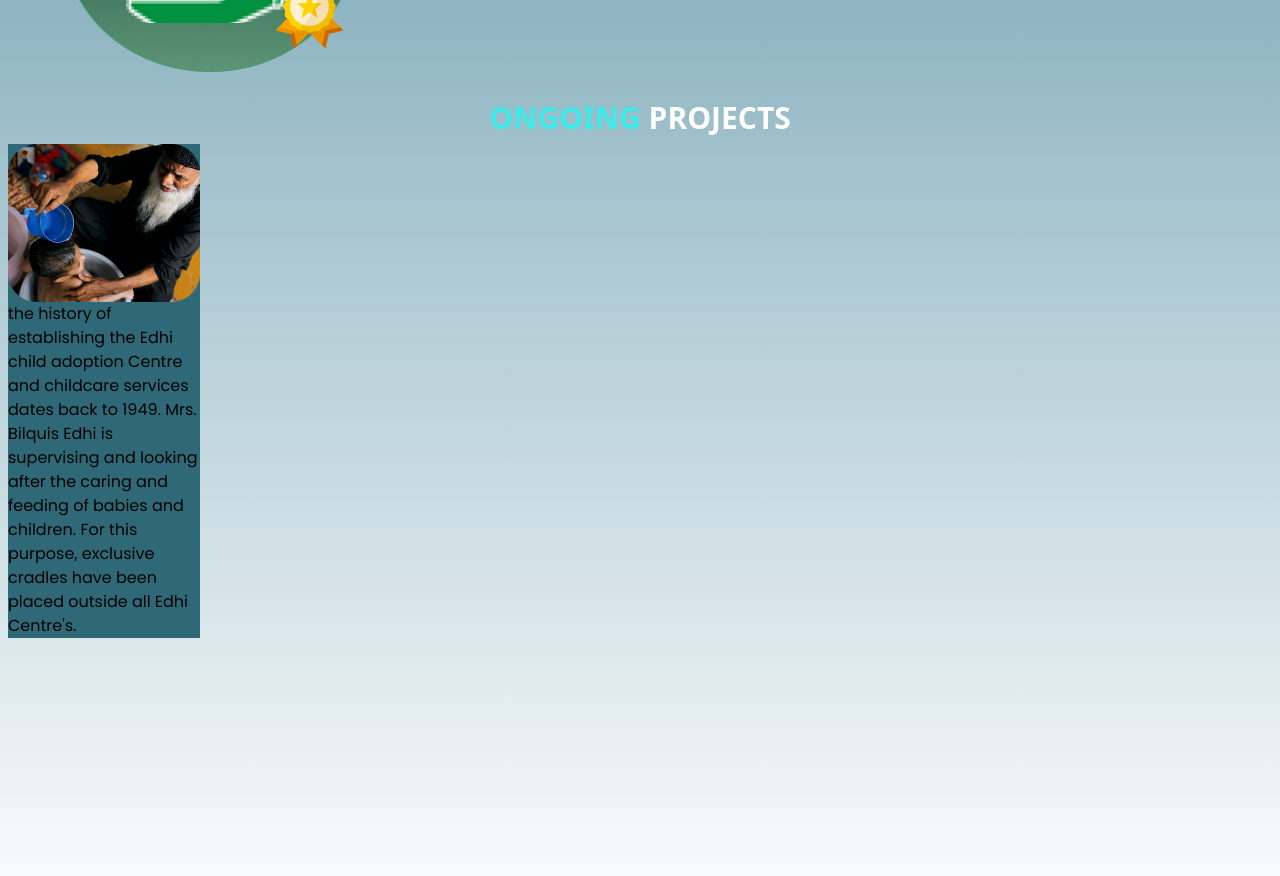
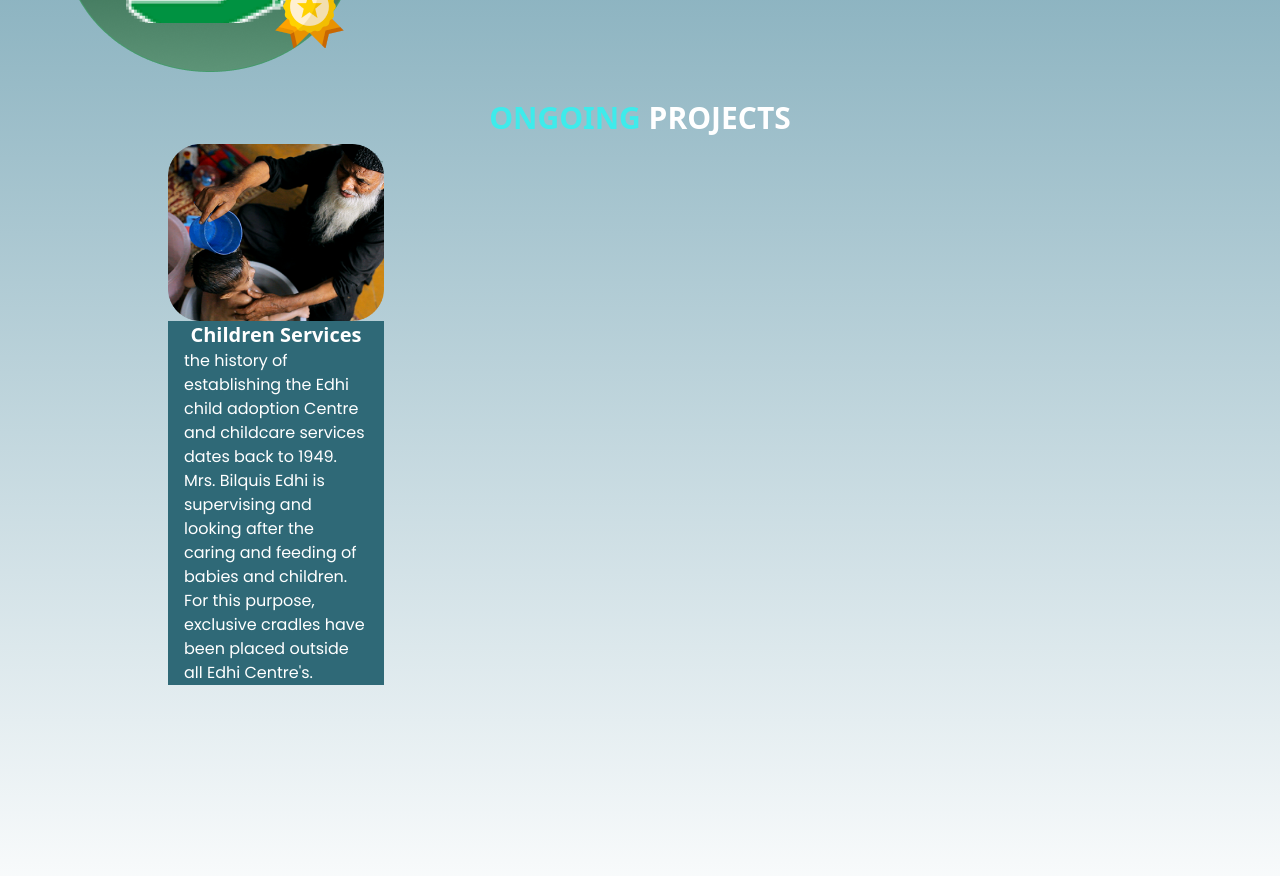
Before and after one commit to Arayanmemon/ngo-website, a React app: page /ngoprofile in a window 1280 px wide. Shown: the part 420-1296 px from the top of the page. Built offline with nearby package versions, Linux system fonts and the light colour scheme; the HTML template or start-up script is replaced by a standard one.

Commit message:
ngoprofile cards not done

```diff
--- a/src/pages/NGOProfile.jsx
+++ b/src/pages/NGOProfile.jsx
@@ -36,22 +36,30 @@
         </div>
 
         <div className="w-full mt-[25vh]">
-          <h1 className="text-center font-bold text-3xl text-white"> <span className="text-[#3EEBEB]">ONGOING</span> PROJECTS</h1>
+          <h1 className="text-center font-bold text-3xl text-white">
+            {" "}
+            <span className="text-[#3EEBEB]">ONGOING</span> PROJECTS
+          </h1>
 
-          <div className="grid grid-cols-3 gap-4 mx-auto">
-
-              <div className="body w-2/4 p-2 flex flex-col">
-                        <div className="bg-[#2F6977]">
-                        <img src={Edhi2} alt="" />
-                            <p>
-                            the history of establishing the Edhi child adoption Centre and childcare services dates back to 1949. Mrs. Bilquis Edhi is supervising and looking after the caring and feeding of babies and children. For this purpose, exclusive cradles have been placed outside all Edhi Centre's.
-                            </p>
-                        </div>
+          <div className="w-3/4 grid grid-cols-3 gap-4 px-auto mx-auto">
+            <div className="body w-3/4  p-2 relative">
+              <div className=" rounded-t-full ">
+                <img src={Edhi2} alt="" />
               </div>
-
+              <div className="z-1 aboslute top-[2000px] px-4 bg-[#2F6977]">
+                <h1 className="text-white text-center font-bold text-xl">
+                  Children Services
+                </h1>
+                <p className="text-white">
+                  the history of establishing the Edhi child adoption Centre and
+                    childcare services dates back to 1949. Mrs. Bilquis Edhi is
+                  supervising and looking after the caring and feeding of babies
+                  and children. For this purpose, exclusive cradles have been
+                  placed outside all Edhi Centre's.
+                </p>
+              </div>
+            </div>
           </div>
-
-
         </div>
       </div>
     </div>
```
